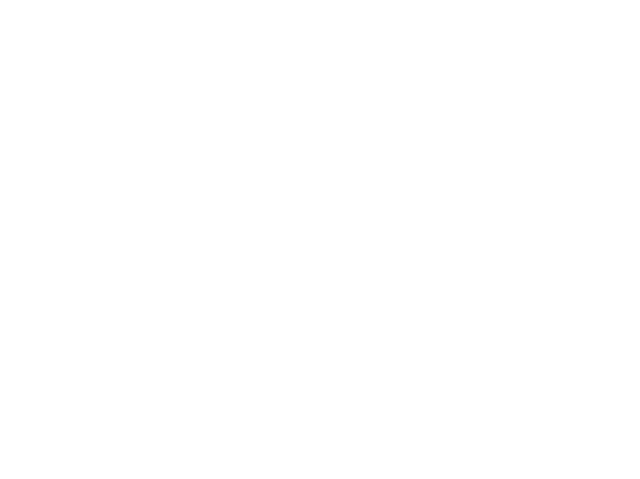
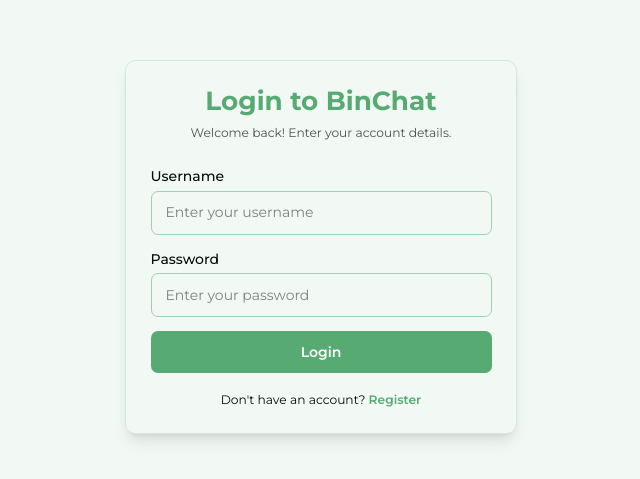
Before and after one commit to devnabin/chatapp, a React (Vite) app in the folder frontend/: page /login in a window 1280 px wide. Before the commit this address had no page. Shown: the part 153-632 px from the top of the page, without its empty margins (319-959 px from the left). Built offline with nearby package versions, Linux system fonts and the light colour scheme.

Commit message:
register and login page updated

```diff
--- a/frontend/src/App.jsx
+++ b/frontend/src/App.jsx
@@ -7,6 +7,8 @@
 
 import Home from './components/Home'
 import Register from './components/Register'
+import Login from './components/Login'
+import Dashboard from './components/Dashboard'
 
 
 function App() {
@@ -15,6 +17,8 @@
    <Routes>
         <Route path="/" element={<Home />} />
         <Route path="/register" element={<Register />} />
+        <Route path="/login" element={<Login />} />
+        <Route path="/home/:username" element={<Dashboard />} />
     </Routes>
     </div>
   )
--- /dev/null
+++ b/frontend/src/components/Dashboard.jsx
@@ -0,0 +1,17 @@
+import { useParams } from "react-router-dom";
+
+function Dashboard() {
+  const { username } = useParams();
+
+  return (
+    <main className="min-h-screen bg-background p-6 text-text">
+      <h1 className="text-3xl font-bold text-primary">
+        Welcome, {username}!
+      </h1>
+
+      <p className="mt-3">You are logged in to BinChat.</p>
+    </main>
+  );
+}
+
+export default Dashboard;
--- a/frontend/src/components/Login.jsx
+++ b/frontend/src/components/Login.jsx
@@ -0,0 +1,144 @@
+import { useState } from "react";
+import { useNavigate } from "react-router-dom";
+
+function Login() {
+  const [formData, setFormData] = useState({
+    username: "",
+    password: "",
+  });
+  const navigate = useNavigate();
+  const [message, setMessage] = useState("");
+  const [error, setError] = useState("");
+
+  function handleChange(event) {
+    const { name, value } = event.target;
+
+    setFormData((currentData) => ({
+      ...currentData,
+      [name]: value,
+    }));
+  }
+
+  async function handleSubmit(event) {
+    event.preventDefault();
+    setMessage("");
+
+    try {
+      const response = await fetch("http://127.0.0.1:8000/login", {
+        method: "POST",
+        headers: {
+          "Content-Type": "application/json",
+        },
+        body: JSON.stringify(formData),
+      });
+
+      const data = await response.json();
+
+      if (!response.ok) {
+        setError(data.detail)
+      }
+
+      if (response.ok ){
+            setMessage(`Welcome: ${data.success.username}`)
+            navigate(`/home/${encodeURIComponent(data.success.username)}`);
+            // console.log(typeof(data.username))
+      }
+
+    //   console.log(data)
+    //   console.log(response)
+      if(response.detail){
+        setError("Cannot connect to the server.");
+      }
+
+      // Later, redirect the user to the chat page:
+      // window.location.href = "/chat";
+    } catch (error) {
+      setMessage("Cannot connect to the server.");
+    }
+  }
+
+  return (
+    <main className="flex min-h-screen items-center justify-center bg-background px-4 text-text">
+      <section className="w-full max-w-md rounded-xl border border-secondary/40 p-7 shadow-lg">
+        <h1 className="text-center text-3xl font-bold text-primary">
+          Login to BinChat
+        </h1>
+
+        <p className="mt-2 text-center text-sm opacity-70">
+          Welcome back! Enter your account details.
+        </p>
+
+        <form onSubmit={handleSubmit} className="mt-7 space-y-4">
+          <div>
+            <label htmlFor="username" className="mb-1 block font-medium">
+              Username
+            </label>
+
+            <input
+              id="username"
+              name="username"
+              type="text"
+              value={formData.username}
+              onChange={handleChange}
+              placeholder="Enter your username"
+              autoComplete="username"
+              required
+              className="w-full rounded-lg border border-secondary bg-transparent px-4 py-3 outline-none focus:border-primary"
+            />
+          </div>
+
+          <div>
+            <label htmlFor="password" className="mb-1 block font-medium">
+              Password
+            </label>
+
+            <input
+              id="password"
+              name="password"
+              type="password"
+              value={formData.password}
+              onChange={handleChange}
+              placeholder="Enter your password"
+              autoComplete="current-password"
+              required
+              className="w-full rounded-lg border border-secondary bg-transparent px-4 py-3 outline-none focus:border-primary"
+            />
+          </div>
+
+
+          {error && (
+            <p className="rounded-lg bg-red-100 px-3 py-2 text-sm text-red-700">
+              {error}
+            </p>
+          )}
+
+          {message && (
+            <p className="rounded-lg bg-green-100 px-3 py-2 text-sm text-green-700">
+              {message}
+            </p>
+          )}
+
+
+          <button
+            type="submit"
+            className="w-full rounded-lg bg-primary px-4 py-3 font-semibold text-white transition-opacity hover:opacity-85"
+          >
+            Login
+          </button>
+        </form>
+
+        <p className="mt-5 text-center text-sm">
+          Don&apos;t have an account?{" "}
+          <a
+            href="/register"
+            className="font-semibold text-primary hover:underline"
+          >
+            Register
+          </a>
+        </p>
+      </section>
+    </main>
+  );
+}
+
+export default Login;
--- a/frontend/src/components/Register.jsx
+++ b/frontend/src/components/Register.jsx
@@ -1,6 +1,12 @@
 import { useState } from "react";
+import { useNavigate } from "react-router-dom";
 
 function Register() {
+  const navigate = useNavigate();
+
+  const [message, setMessage] = useState("");
+  const [error, setError] = useState("");
+
   const [formData, setFormData] = useState({
     fullName: "",
     email: "",
@@ -8,8 +14,6 @@
     password: "",
     confirmPassword: "",
   });
-
-  const [error, setError] = useState("");
 
   function handleChange(event) {
     const { name, value } = event.target;
@@ -38,39 +42,34 @@
 
     // Later, send formData to the backend here.
     try {
-      const response = await fetch('http://127.0.0.1:8000/register', {
-        method: 'POST',
+      const response = await fetch("http://127.0.0.1:8000/register", {
+        method: "POST",
         headers: {
-          'Content-Type': 'application/json', // Inform server of JSON payload
+          "Content-Type": "application/json", // Inform server of JSON payload
         },
         body: JSON.stringify(formData), // Convert object to JSON string
       });
 
-
       // if (!response.ok) {
-       // throw new Error('Network response failed.');
+      // throw new Error('Network response failed.');
       // }
-
 
       const data = await response.json();
 
-      if (response.status == 400){
-        setError(data.detail)
+      if (response.status == 400) {
+        setError(data.detail);
+      } else {
+        setMessage("Registration Completed");
+        setTimeout(() => {
+          navigate("/login");
+        }, 2000);
       }
-      else{
-        alert('Post created successfully!');
-      }
-
-      console.log(data)
-      console.log(response)
-      console.log('terminal:', data);
     } catch (err) {
       setError(err.message);
     } finally {
       // console.log('')
     }
   }
-
 
   return (
     <main className="flex min-h-screen items-center justify-center bg-background px-4 text-text">
@@ -177,6 +176,12 @@
             </p>
           )}
 
+          {message && (
+            <p className="rounded-lg bg-green-100 px-3 py-2 text-sm text-green-700">
+              {message}
+            </p>
+          )}
+
           <button
             type="submit"
             className="w-full rounded-lg bg-primary px-4 py-3 font-semibold text-white transition-opacity hover:opacity-85"
@@ -187,7 +192,10 @@
 
         <p className="mt-5 text-center text-sm">
           Already have an account?{" "}
-          <a href="/login" className="font-semibold text-primary hover:underline">
+          <a
+            href="/login"
+            className="font-semibold text-primary hover:underline"
+          >
             Login
           </a>
         </p>
```
